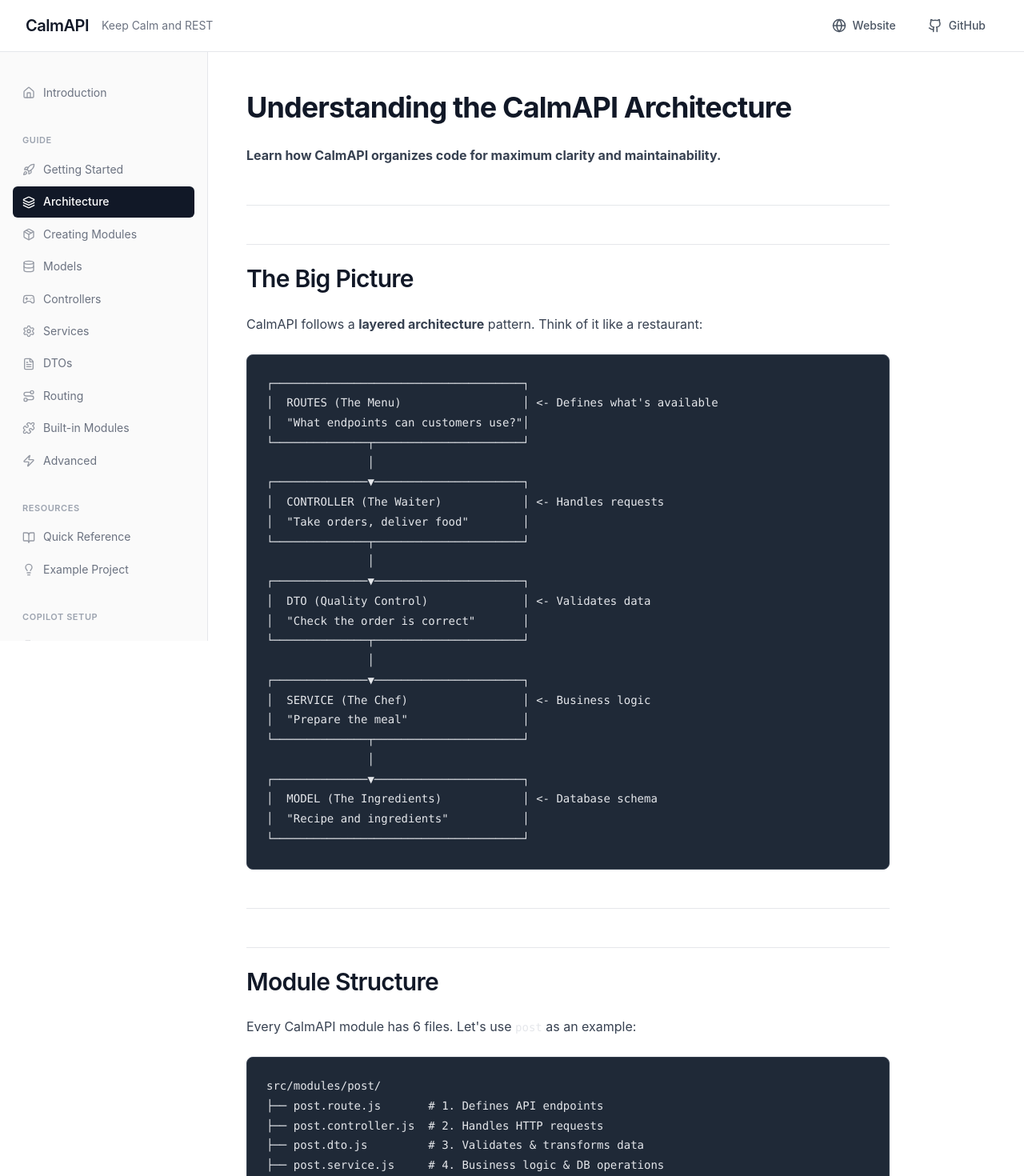
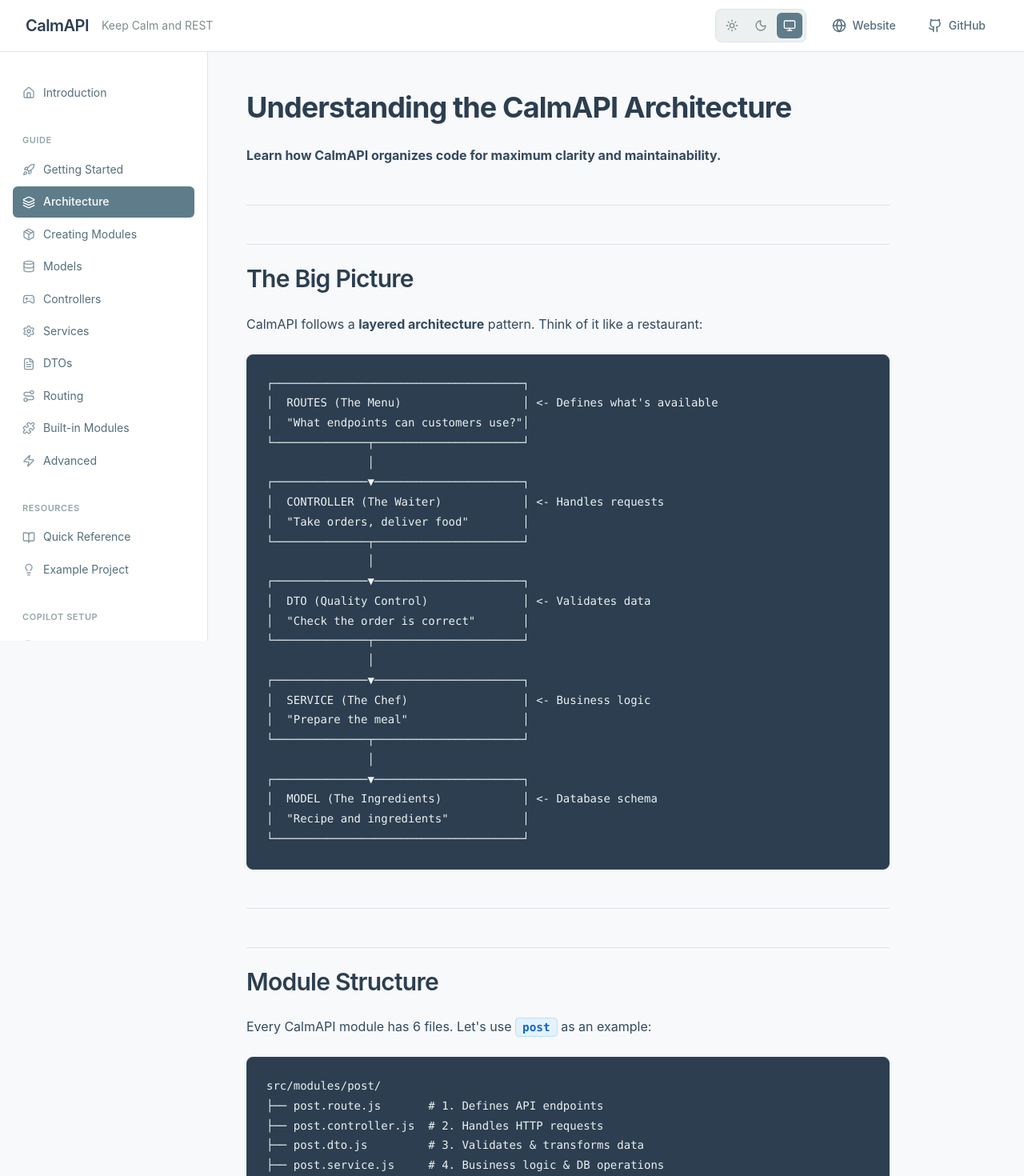
Before and after one commit to sunilksamanta/calmapi-docs-v2, a React (Vite) app: page /architecture in a window 1280 px wide. Shown: the top 1470 px of the page at 80% size. Built offline with nearby package versions, Linux system fonts and the light colour scheme.

Commit message:
Implement theme toggle functionality and enhance UI styles across components

```diff
--- a/src/App.jsx
+++ b/src/App.jsx
@@ -1,10 +1,12 @@
 import { BrowserRouter as Router, Routes, Route } from 'react-router-dom';
+import { ThemeProvider } from './context/ThemeContext';
 import Layout from './components/Layout';
 import DocsPage from './pages/DocsPage';
 import './App.css';
 
 function App() {
   return (
+    <ThemeProvider>
       <Router>
         <Routes>
           <Route path="/" element={<Layout />}>
@@ -25,6 +27,7 @@
           </Route>
         </Routes>
       </Router>
+    </ThemeProvider>
   );
 }
 
--- a/src/components/Header.css
+++ b/src/components/Header.css
@@ -1,6 +1,6 @@
 .header {
   background: #ffffff;
-  border-bottom: 1px solid #e5e7eb;
+  border-bottom: 1px solid #dfe4ea;
   padding: 0;
   backdrop-filter: blur(8px);
   position: sticky;
@@ -28,14 +28,20 @@
   margin: 0;
   font-size: 1.25rem;
   font-weight: 600;
-  color: #111827;
+  color: #2c3e50;
   letter-spacing: -0.025em;
 }
 
 .tagline {
   font-size: 0.875rem;
-  color: #6b7280;
+  color: #7f8c8d;
   font-weight: 400;
+}
+
+.header-actions {
+  display: flex;
+  align-items: center;
+  gap: 1rem;
 }
 
 .header-nav {
@@ -48,7 +54,7 @@
   align-items: center;
   gap: 0.5rem;
   padding: 0.5rem 1rem;
-  color: #4b5563;
+  color: #546e7a;
   text-decoration: none;
   font-size: 0.875rem;
   font-weight: 500;
@@ -57,32 +63,30 @@
 }
 
 .header-nav a:hover {
-  background: #f3f4f6;
-  color: #111827;
+  background: #ecf0f1;
+  color: #2c3e50;
 }
 
-@media (prefers-color-scheme: dark) {
-  .header {
-    background: #111827;
-    border-bottom-color: #1f2937;
-  }
+:root.dark .header {
+  background: #24272e;
+  border-bottom-color: #2f3640;
+}
 
-  .logo h1 {
-    color: #f9fafb;
-  }
+:root.dark .logo h1 {
+  color: #e4e6eb;
+}
 
-  .tagline {
-    color: #9ca3af;
-  }
+:root.dark .tagline {
+  color: #a4b0be;
+}
 
-  .header-nav a {
-    color: #d1d5db;
-  }
+:root.dark .header-nav a {
+  color: #c8d6e5;
+}
 
-  .header-nav a:hover {
-    background: #1f2937;
-    color: #f9fafb;
-  }
+:root.dark .header-nav a:hover {
+  background: #2f3640;
+  color: #e4e6eb;
 }
 
 @media (max-width: 768px) {
@@ -98,6 +102,10 @@
     display: none;
   }
 
+  .header-actions {
+    gap: 0.5rem;
+  }
+
   .header-nav a span {
     display: none;
   }
--- a/src/components/Header.jsx
+++ b/src/components/Header.jsx
@@ -1,4 +1,5 @@
 import { Globe, Github } from 'lucide-react';
+import ThemeToggle from './ThemeToggle';
 import './Header.css';
 
 function Header() {
@@ -9,6 +10,8 @@
           <h1>CalmAPI</h1>
           <span className="tagline">Keep Calm and REST</span>
         </div>
+        <div className="header-actions">
+          <ThemeToggle />
           <nav className="header-nav">
             <a href="https://calmapi.dev" target="_blank" rel="noopener noreferrer">
               <Globe size={18} />
@@ -20,6 +23,7 @@
             </a>
           </nav>
         </div>
+      </div>
     </header>
   );
 }
--- a/src/components/Layout.css
+++ b/src/components/Layout.css
@@ -2,7 +2,7 @@
   min-height: 100vh;
   display: flex;
   flex-direction: column;
-  background-color: #ffffff;
+  background-color: #f7f9fb;
 }
 
 .layout-container {
@@ -20,10 +20,8 @@
   max-width: 900px;
 }
 
-@media (prefers-color-scheme: dark) {
-  .layout {
-    background-color: #0a0a0a;
-  }
+:root.dark .layout {
+  background-color: #1a1d23;
 }
 
 @media (max-width: 768px) {
--- a/src/components/Sidebar.css
+++ b/src/components/Sidebar.css
@@ -1,7 +1,7 @@
 .sidebar {
   width: 260px;
-  background-color: #fafafa;
-  border-right: 1px solid #e5e7eb;
+  background-color: #ffffff;
+  border-right: 1px solid #dfe4ea;
   padding: 1.5rem 0;
   overflow-y: auto;
   position: sticky;
@@ -25,7 +25,7 @@
   font-size: 0.6875rem;
   font-weight: 600;
   text-transform: uppercase;
-  color: #9ca3af;
+  color: #95a5a6;
   margin-bottom: 0.5rem;
   padding: 0 0.75rem;
   letter-spacing: 0.05em;
@@ -46,7 +46,7 @@
   align-items: center;
   gap: 0.625rem;
   padding: 0.5rem 0.75rem;
-  color: #6b7280;
+  color: #546e7a;
   text-decoration: none;
   border-radius: 0.375rem;
   transition: all 0.15s ease;
@@ -55,12 +55,12 @@
 }
 
 .nav-link:hover {
-  background-color: #f3f4f6;
-  color: #111827;
+  background-color: #ecf0f1;
+  color: #2c3e50;
 }
 
 .nav-link.active {
-  background-color: #111827;
+  background-color: #5f7c8a;
   color: #ffffff;
   font-weight: 500;
 }
@@ -74,29 +74,27 @@
   opacity: 1;
 }
 
-@media (prefers-color-scheme: dark) {
-  .sidebar {
-    background-color: #0a0a0a;
-    border-right-color: #1f2937;
-  }
+:root.dark .sidebar {
+  background-color: #24272e;
+  border-right-color: #2f3640;
+}
 
-  .section-title {
-    color: #6b7280;
-  }
+:root.dark .section-title {
+  color: #747d8c;
+}
 
-  .nav-link {
-    color: #9ca3af;
-  }
+:root.dark .nav-link {
+  color: #a4b0be;
+}
 
-  .nav-link:hover {
-    background-color: #1f2937;
-    color: #f9fafb;
-  }
+:root.dark .nav-link:hover {
+  background-color: #2f3640;
+  color: #e4e6eb;
+}
 
-  .nav-link.active {
-    background-color: #f9fafb;
-    color: #111827;
-  }
+:root.dark .nav-link.active {
+  background-color: #778ca3;
+  color: #ffffff;
 }
 
 @media (max-width: 768px) {
--- /dev/null
+++ b/src/components/ThemeToggle.css
@@ -0,0 +1,62 @@
+.theme-toggle {
+  display: flex;
+  gap: 0.25rem;
+  padding: 0.25rem;
+  background: #ecf0f1;
+  border-radius: 0.5rem;
+  border: 1px solid #dfe4ea;
+}
+
+.theme-button {
+  display: flex;
+  align-items: center;
+  justify-content: center;
+  width: 2rem;
+  height: 2rem;
+  border: none;
+  background: transparent;
+  color: #7f8c8d;
+  cursor: pointer;
+  border-radius: 0.375rem;
+  transition: all 0.15s ease;
+}
+
+.theme-button:hover {
+  background: #dfe4ea;
+  color: #2c3e50;
+}
+
+.theme-button.active {
+  background: #5f7c8a;
+  color: #ffffff;
+}
+
+:root.dark .theme-toggle {
+  background: #2f3640;
+  border-color: #3d4654;
+}
+
+:root.dark .theme-button {
+  color: #a4b0be;
+}
+
+:root.dark .theme-button:hover {
+  background: #3d4654;
+  color: #e4e6eb;
+}
+
+:root.dark .theme-button.active {
+  background: #778ca3;
+  color: #ffffff;
+}
+
+@media (max-width: 768px) {
+  .theme-toggle {
+    padding: 0.125rem;
+  }
+
+  .theme-button {
+    width: 1.75rem;
+    height: 1.75rem;
+  }
+}
--- /dev/null
+++ b/src/components/ThemeToggle.jsx
@@ -0,0 +1,31 @@
+import { Sun, Moon, Monitor } from 'lucide-react';
+import { useTheme } from '../context/ThemeContext';
+import './ThemeToggle.css';
+
+function ThemeToggle() {
+  const { theme, setTheme } = useTheme();
+
+  const themes = [
+    { value: 'light', icon: Sun, label: 'Light' },
+    { value: 'dark', icon: Moon, label: 'Dark' },
+    { value: 'system', icon: Monitor, label: 'System' }
+  ];
+
+  return (
+    <div className="theme-toggle">
+      {themes.map(({ value, icon: Icon, label }) => (
+        <button
+          key={value}
+          onClick={() => setTheme(value)}
+          className={`theme-button ${theme === value ? 'active' : ''}`}
+          title={label}
+          aria-label={`Switch to ${label} theme`}
+        >
+          <Icon size={16} />
+        </button>
+      ))}
+    </div>
+  );
+}
+
+export default ThemeToggle;
--- /dev/null
+++ b/src/context/ThemeContext.jsx
@@ -0,0 +1,50 @@
+import { createContext, useContext, useEffect, useState } from 'react';
+
+const ThemeContext = createContext();
+
+export function ThemeProvider({ children }) {
+  const [theme, setTheme] = useState(() => {
+    return localStorage.getItem('theme') || 'system';
+  });
+
+  useEffect(() => {
+    const root = window.document.documentElement;
+
+    const applyTheme = (newTheme) => {
+      root.classList.remove('light', 'dark');
+
+      if (newTheme === 'system') {
+        const systemTheme = window.matchMedia('(prefers-color-scheme: dark)').matches ? 'dark' : 'light';
+        root.classList.add(systemTheme);
+      } else {
+        root.classList.add(newTheme);
+      }
+    };
+
+    applyTheme(theme);
+    localStorage.setItem('theme', theme);
+
+    // Listen for system theme changes when in system mode
+    if (theme === 'system') {
+      const mediaQuery = window.matchMedia('(prefers-color-scheme: dark)');
+      const handleChange = () => applyTheme('system');
+
+      mediaQuery.addEventListener('change', handleChange);
+      return () => mediaQuery.removeEventListener('change', handleChange);
+    }
+  }, [theme]);
+
+  return (
+    <ThemeContext.Provider value={{ theme, setTheme }}>
+      {children}
+    </ThemeContext.Provider>
+  );
+}
+
+export function useTheme() {
+  const context = useContext(ThemeContext);
+  if (!context) {
+    throw new Error('useTheme must be used within a ThemeProvider');
+  }
+  return context;
+}
--- a/src/index.css
+++ b/src/index.css
@@ -9,8 +9,8 @@
   line-height: 1.6;
   font-weight: 400;
   color-scheme: light dark;
-  color: #111827;
-  background-color: #ffffff;
+  color: #2c3e50;
+  background-color: #f7f9fb;
   font-synthesis: none;
   text-rendering: optimizeLegibility;
   -webkit-font-smoothing: antialiased;
@@ -26,9 +26,7 @@
   min-height: 100vh;
 }
 
-@media (prefers-color-scheme: dark) {
-  :root {
-    color: #f9fafb;
-    background-color: #0a0a0a;
-  }
+:root.dark {
+  color: #e4e6eb;
+  background-color: #1a1d23;
 }
--- a/src/pages/DocsPage.css
+++ b/src/pages/DocsPage.css
@@ -1,13 +1,13 @@
 .docs-page {
   line-height: 1.75;
-  color: #374151;
+  color: #34495e;
 }
 
 .docs-page h1 {
   font-size: 2.25rem;
   font-weight: 700;
   margin-bottom: 1.5rem;
-  color: #111827;
+  color: #2c3e50;
   letter-spacing: -0.025em;
   line-height: 1.2;
 }
@@ -17,10 +17,10 @@
   font-weight: 600;
   margin-top: 3rem;
   margin-bottom: 1rem;
-  color: #111827;
+  color: #2c3e50;
   letter-spacing: -0.025em;
   padding-top: 1rem;
-  border-top: 1px solid #e5e7eb;
+  border-top: 1px solid #dfe4ea;
 }
 
 .docs-page h3 {
@@ -28,7 +28,7 @@
   font-weight: 600;
   margin-top: 2rem;
   margin-bottom: 0.75rem;
-  color: #1f2937;
+  color: #34495e;
 }
 
 .docs-page h4 {
@@ -36,7 +36,7 @@
   font-weight: 600;
   margin-top: 1.5rem;
   margin-bottom: 0.5rem;
-  color: #374151;
+  color: #546e7a;
 }
 
 .docs-page p {
@@ -55,48 +55,58 @@
 }
 
 .docs-page a {
-  color: #111827;
+  color: #5f7c8a;
   text-decoration: none;
-  border-bottom: 1px solid #d1d5db;
+  border-bottom: 1px solid #c8d6e5;
   transition: all 0.15s ease;
   font-weight: 500;
 }
 
 .docs-page a:hover {
-  border-bottom-color: #111827;
+  border-bottom-color: #5f7c8a;
+  color: #34495e;
 }
 
 .docs-page blockquote {
-  border-left: 3px solid #111827;
+  border-left: 3px solid #5f7c8a;
   padding-left: 1rem;
   margin: 1.5rem 0;
-  color: #6b7280;
+  color: #7f8c8d;
   font-style: normal;
   background-color: transparent;
   padding: 0.5rem 1rem;
 }
 
-.docs-page .inline-code {
-  background-color: #f3f4f6;
-  padding: 0.125rem 0.375rem;
-  border-radius: 0.25rem;
-  font-family: ui-monospace, SFMono-Regular, 'SF Mono', Menlo, Consolas, 'Liberation Mono', monospace;
-  font-size: 0.875em;
-  color: #111827;
-  border: 1px solid #e5e7eb;
+.docs-page code.inline-code,
+.docs-page p code,
+.docs-page li code,
+.docs-page td code,
+.docs-page th code,
+.docs-page h1 code,
+.docs-page h2 code,
+.docs-page h3 code,
+.docs-page h4 code {
+  background-color: #e3f2fd !important;
+  padding: 0.2rem 0.5rem !important;
+  border-radius: 0.3rem !important;
+  font-family: ui-monospace, SFMono-Regular, 'SF Mono', Menlo, Consolas, 'Liberation Mono', monospace !important;
+  font-size: 0.9em !important;
+  color: #1565c0 !important;
+  border: 1px solid #bbdefb !important;
+  font-weight: 600 !important;
 }
 
 .docs-page .pre-block {
-  background-color: #1f2937;
+  background-color: #2c3e50;
   border-radius: 0.5rem;
   padding: 1.5rem;
   overflow-x: auto;
   margin: 1.5rem 0;
-  border: 1px solid #374151;
+  border: 1px solid #34495e;
 }
 
 .docs-page .code-block {
-  color: #e5e7eb;
+  color: #ecf0f1;
   font-family: ui-monospace, SFMono-Regular, 'SF Mono', Menlo, Consolas, 'Liberation Mono', monospace;
   font-size: 0.875rem;
   line-height: 1.7;
@@ -111,28 +121,28 @@
 
 .docs-page th,
 .docs-page td {
-  border: 1px solid #e5e7eb;
+  border: 1px solid #dfe4ea;
   padding: 0.75rem 1rem;
   text-align: left;
 }
 
 .docs-page th {
-  background-color: #f9fafb;
+  background-color: #ecf0f1;
   font-weight: 600;
-  color: #111827;
+  color: #2c3e50;
   font-size: 0.75rem;
   text-transform: uppercase;
   letter-spacing: 0.05em;
 }
 
 .docs-page tr:hover {
-  background-color: #f9fafb;
+  background-color: #f8fafb;
 }
 
 .docs-page hr {
   margin: 3rem 0;
   border: none;
-  border-top: 1px solid #e5e7eb;
+  border-top: 1px solid #dfe4ea;
 }
 
 .docs-page img {
@@ -140,74 +150,73 @@
   height: auto;
   border-radius: 0.5rem;
   margin: 1.5rem 0;
-  border: 1px solid #e5e7eb;
+  border: 1px solid #dfe4ea;
 }
 
-@media (prefers-color-scheme: dark) {
-  .docs-page {
-    color: #d1d5db;
+:root.dark .docs-page {
+  color: #c8d6e5;
 }
 
-  .docs-page h1,
-  .docs-page h2,
-  .docs-page h3 {
-    color: #f9fafb;
+:root.dark .docs-page h1,
+:root.dark .docs-page h2,
+:root.dark .docs-page h3 {
+  color: #e4e6eb;
 }
 
-  .docs-page h4 {
-    color: #e5e7eb;
+:root.dark .docs-page h4 {
+  color: #d1dae0;
 }
 
-  .docs-page h2 {
-    border-top-color: #1f2937;
+:root.dark .docs-page h2 {
+  border-top-color: #2f3640;
 }
 
-  .docs-page blockquote {
-    border-left-color: #f9fafb;
-    color: #9ca3af;
+:root.dark .docs-page blockquote {
+  border-left-color: #778ca3;
+  color: #a4b0be;
 }
 
-  .docs-page a {
-    color: #f9fafb;
-    border-bottom-color: #4b5563;
+:root.dark .docs-page a {
+  color: #8fa8bf;
+  border-bottom-color: #4b5a6b;
 }
 
-  .docs-page a:hover {
-    border-bottom-color: #f9fafb;
+:root.dark .docs-page a:hover {
+  border-bottom-color: #8fa8bf;
+  color: #c8d6e5;
 }
 
-  .docs-page .inline-code {
-    background-color: #1f2937;
-    color: #f9fafb;
-    border-color: #374151;
+:root.dark .docs-page .inline-code {
+  background-color: #2f3640;
+  color: #e4e6eb;
+  border-color: #3d4654;
 }
 
-  .docs-page .pre-block {
-    background-color: #111827;
-    border-color: #1f2937;
+:root.dark .docs-page .pre-block {
+  background-color: #24272e;
+  border-color: #2f3640;
 }
 
-  .docs-page th {
-    background-color: #1f2937;
-    color: #f9fafb;
+:root.dark .docs-page th {
+  background-color: #2f3640;
+  color: #e4e6eb;
 }
 
-  .docs-page th,
-  .docs-page td {
-    border-color: #374151;
+:root.dark .docs-page th,
+:root.dark .docs-page td {
+  border-color: #3d4654;
 }
 
-  .docs-page tr:hover {
-    background-color: #1f2937;
+:root.dark .docs-page tr:hover {
+  background-color: #2a2d34;
 }
 
-  .docs-page hr {
-    border-top-color: #1f2937;
+:root.dark .docs-page hr {
+  border-top-color: #2f3640;
 }
 
-  .docs-page img {
-    border-color: #374151;
-  }
+:root.dark .docs-page img {
+  border-color: #3d4654;
 }
 
 @media (max-width: 768px) {
```
Lines whose indentation alone changed are shown as unchanged.
